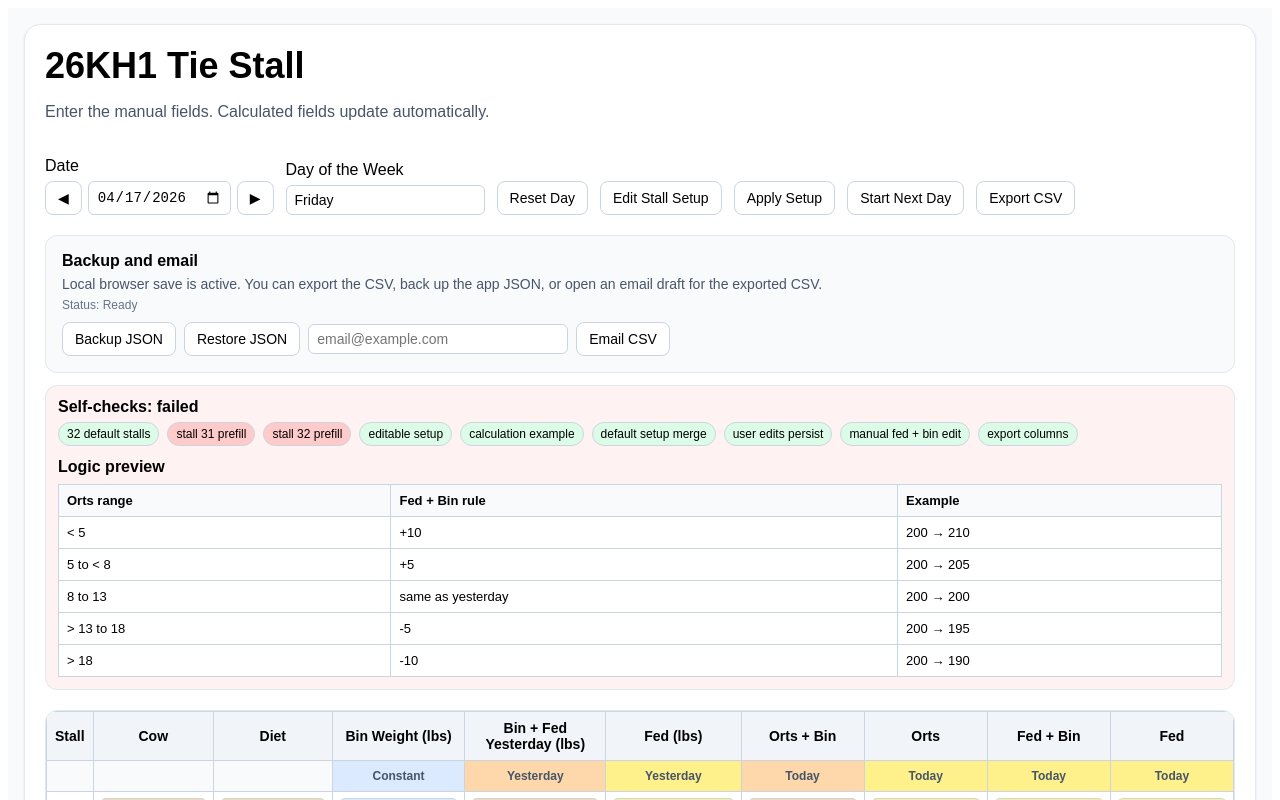
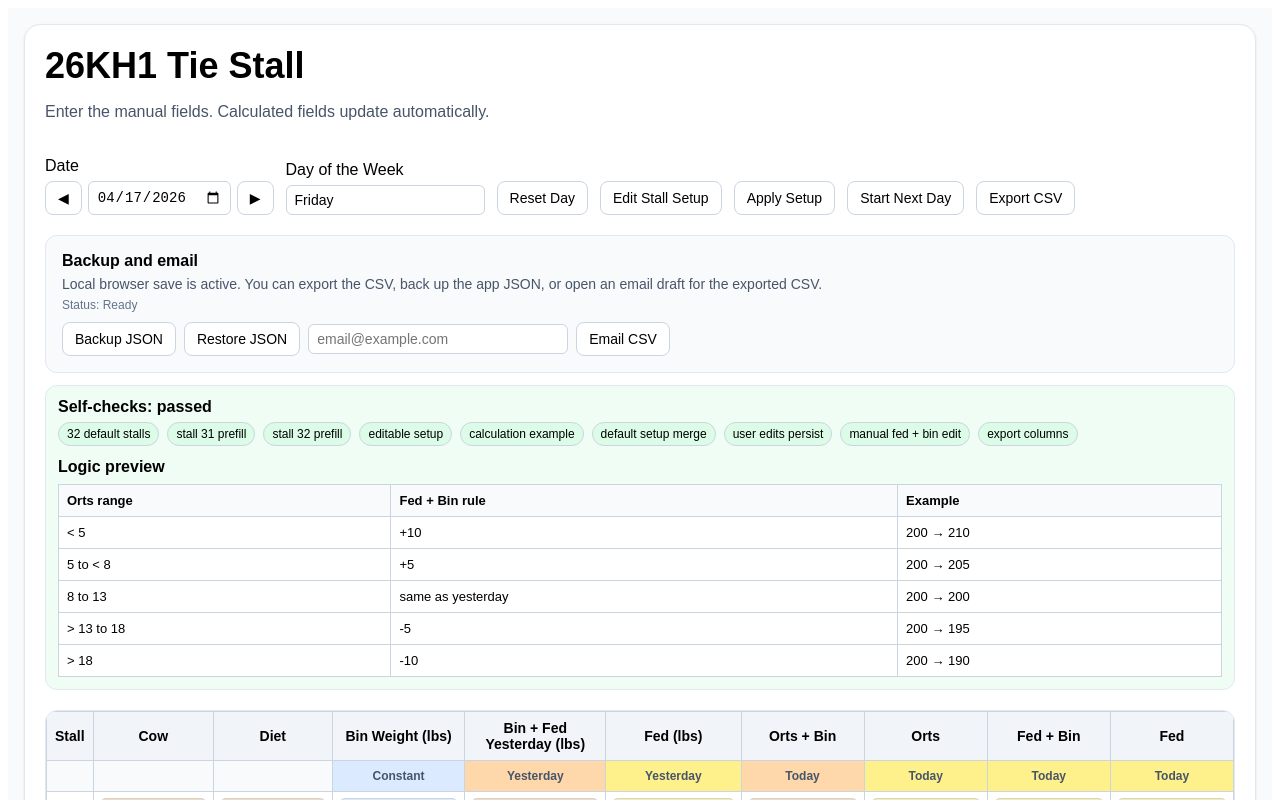
Before and after one commit to Sarmikasoglou/Intake_App, a React (Vite) app: page / in a window 1280 px wide. Shown: the top 800 px of the page. Built offline with nearby package versions, Linux system fonts and the light colour scheme.

Commit message:
Fix cow identifiers
Updated cow identifiers and adjusted manual feeding logic.

```diff
--- a/src/App.jsx
+++ b/src/App.jsx
@@ -84,7 +84,6 @@ function calculateFedBinToday(binFedYesterday, ortsToday) {
   if (ortsToday < 8) return binFedYesterday + 5;
   if (ortsToday > 18) return binFedYesterday - 10;
   if (ortsToday > 13) return binFedYesterday - 5;
-  // 8 to 13 inclusive: keep same as yesterday
   return binFedYesterday;
 }
 
@@ -131,6 +130,8 @@ function applyDefaultSetup(rows, setupRows = INITIAL_SETUP_ROWS) {
         existingRow.binWeight !== undefined && existingRow.binWeight !== ""
           ? existingRow.binWeight
           : defaultRow.binWeight,
+      manualFedBinToday:
+        existingRow.manualFedBinToday !== undefined ? existingRow.manualFedBinToday : "",
     };
   });
 }
@@ -285,11 +286,11 @@ function runSelfChecks() {
   checks.push({ name: "32 default stalls", pass: defaultRows.length === 32 });
   checks.push({
     name: "stall 31 prefill",
-    pass: defaultRows[30].cow === "5864" && defaultRows[30].binWeight === "61",
+    pass: defaultRows[30].cow === "5846" && defaultRows[30].binWeight === "61",
   });
   checks.push({
     name: "stall 32 prefill",
-    pass: defaultRows[31].cow === "3085" && defaultRows[31].binWeight === "",
+    pass: defaultRows[31].cow === "5929" && defaultRows[31].binWeight === "",
   });
 
   const editableSetup = normalizeSetupRows(INITIAL_SETUP_ROWS);
@@ -514,6 +515,7 @@ export default function App() {
       ...sheet,
       rows: sheet.rows.map((row, i) => {
         if (i !== index) return row;
+
         if (key === "fedBinToday") {
           const nextRow = {
             ...row,
@@ -522,7 +524,12 @@ export default function App() {
           };
           return recalcRow(nextRow);
         }
-        return recalcRow({ ...row, [key]: value });
+
+        return recalcRow({
+          ...row,
+          [key]: value,
+          manualFedBinToday: row.manualFedBinToday || "",
+        });
       }),
     }));
   };
```
